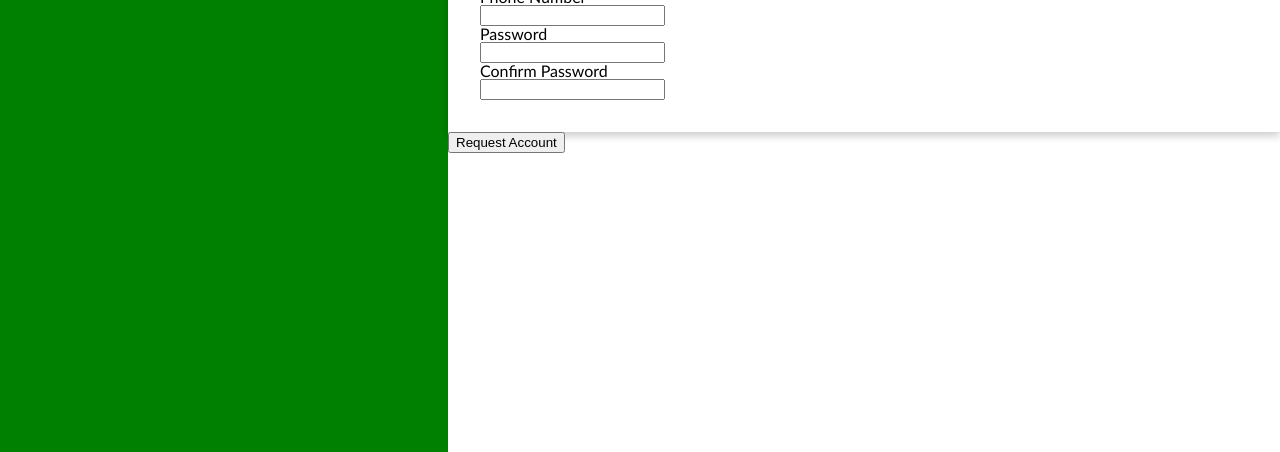
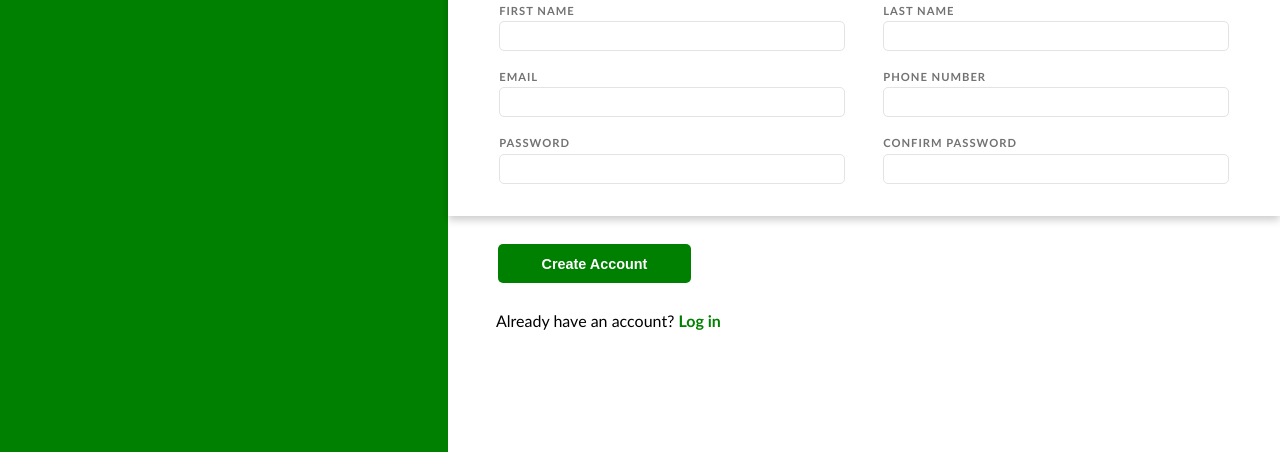
Before and after one commit to ixanonymousxi/odin-sign-up-form, a plain HTML site: page index.html in a window 1280 px wide. Shown: the part 348-800 px from the top of the page. Drawn offline with Linux system fonts and the light colour scheme.

Commit message:
Additonal css added. Page looking close to finish.

```diff
--- a/index.html
+++ b/index.html
@@ -48,8 +48,9 @@
                         <input type="password" name="confirm_password" id="confirm_password">
                     </div>
                 </div>
-                <button type="submit">Request Account</button>
+                <button type="submit">Create Account</button>
             </form>
+            <p class="log-in">Already have an account? <a href="#">Log in</a></p>
         </div>
     </div>
 
--- a/styles.css
+++ b/styles.css
@@ -174,25 +174,83 @@ body{
 #content-container{
     width:65%;
     height: 100vh;
+    display: flex;
+    flex-wrap: wrap;
+    align-content: center;
 }
 
 .description, #form-header{
-    width: 85%;
     font-size: 1.4rem;
     line-height: 1.2;
+
+}
+
+.description{
+    width: 85%;
+    padding-left:2em;
     margin: 0 0 20px 0;
 }
 
-.description{
-    padding-left:1.3em;
+#form-header {
+    width: 95%;
+}
+
+.log-in{
+    width: 85%;
+    padding-left: 3em;
+    margin: 30px 0 20px 0;
+}
+
+.log-in a{
+    text-decoration: none;
+    font-weight: 600;
+    color: green;
+}
+
+form{
+    width:100%;
 }
 
 #form-field-container{
     width:100%;
     padding: 2em;
+    margin-top: 1.5em;
     box-shadow: 0 4px 8px 0 rgba(0, 0, 0, 0.2);
+    display: flex;
+    flex-wrap: wrap;
+    justify-content: space-around;
+    row-gap: 20px;
+}
+
+.input-container{
+    width:45%;
 }
 
 label{
     display:block;
+    text-transform: uppercase;
+    font-size: 0.7em;
+    font-weight: 600;
+    color: #727272;
+    letter-spacing: 1px;
+    margin-bottom: 5px;
 }
+
+input{
+    width:100%;
+    border: 1px solid #e3e3e3;
+    height: 30px;
+    border-radius: 5px;
+}
+
+button{
+    padding: 0.8em 3em;
+    background: green;
+    color: white;
+    font-size: 0.9rem;
+    font-weight: bold;
+    border: none;
+    margin-left: 3.5em;
+    margin-top: 2em;
+    border-radius: 5px;
+}
```
